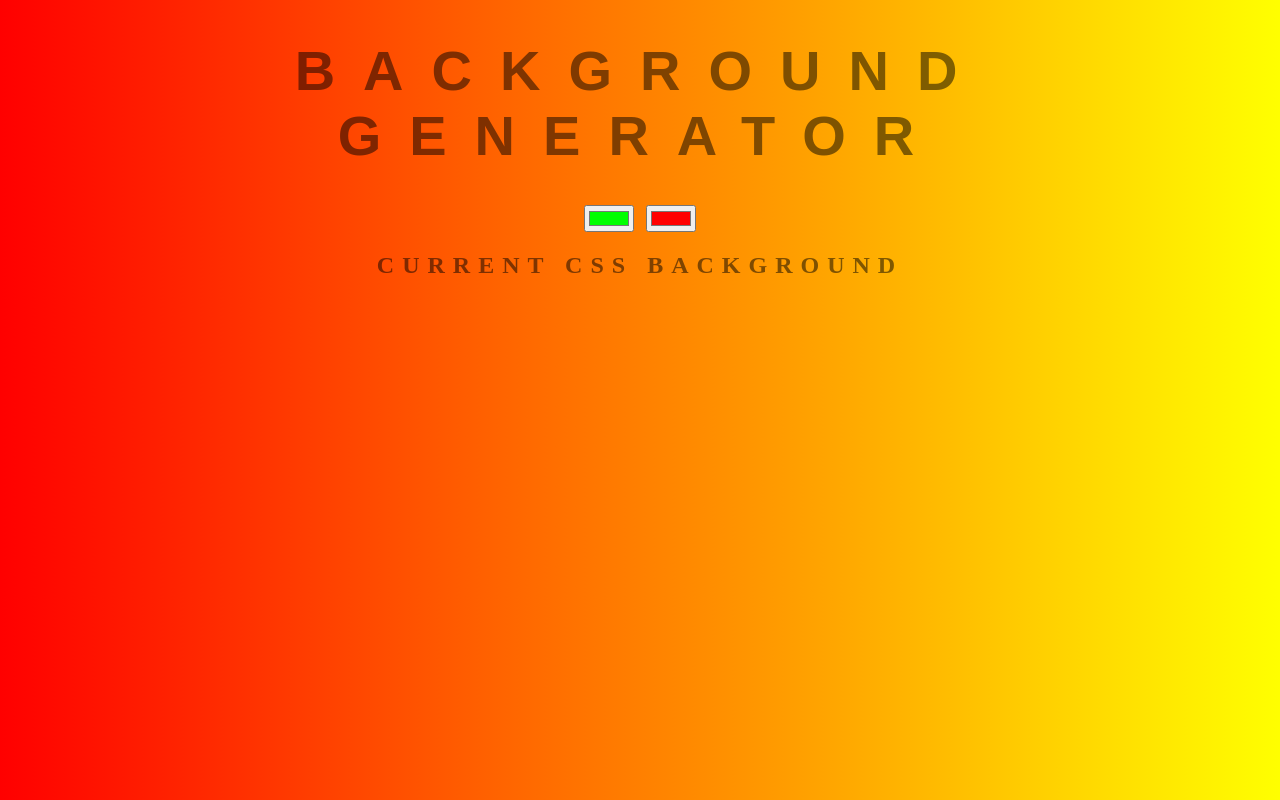
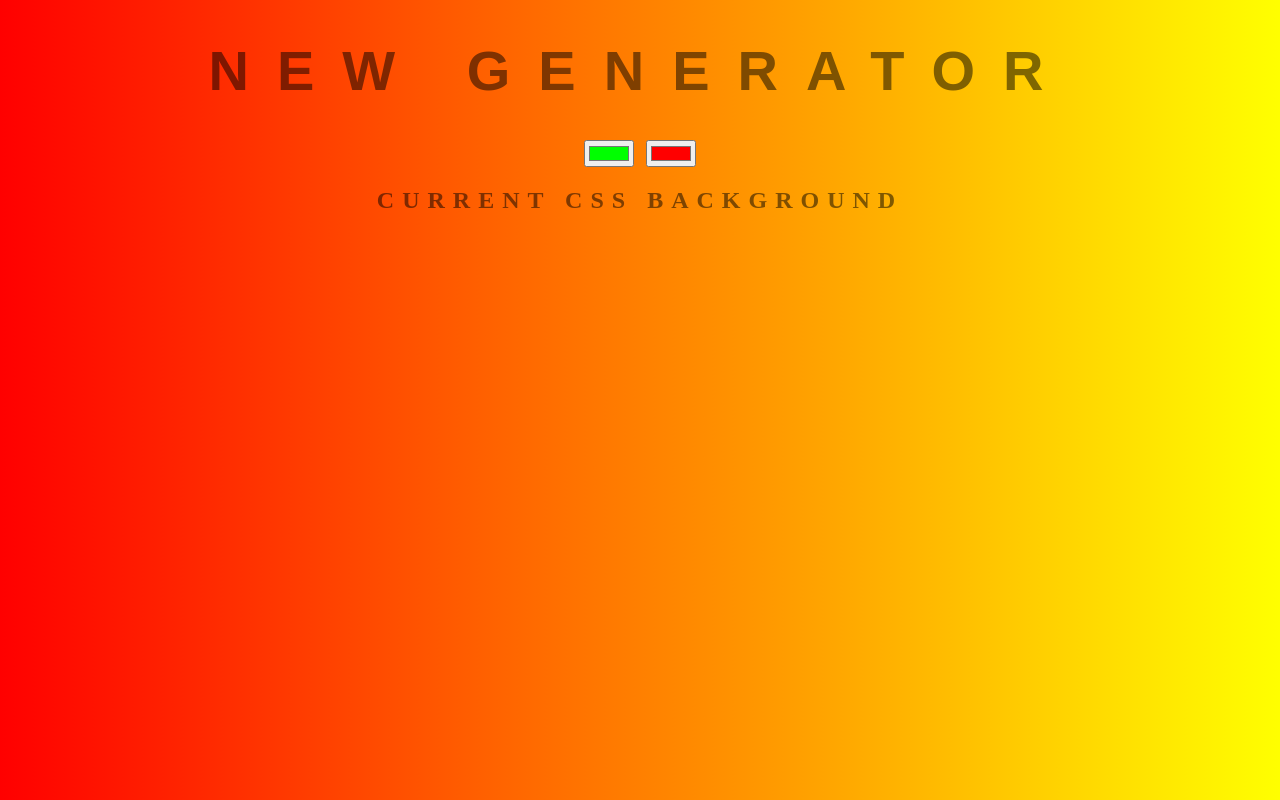
Before and after one commit to JoonhyeokChoi/background-generator, a plain HTML site: page index.html in a window 1280 px wide. Drawn offline with Linux system fonts and the light colour scheme.

Commit message:
Update index.html
Changing Title

```diff
--- a/index.html
+++ b/index.html
@@ -5,7 +5,7 @@
 	<link rel="stylesheet" type="text/css" href="style.css">
 </head>
 <body id="gradient">
-	<h1>Background Generator</h1>
+	<h1>New Generator</h1>
 	<input oninput="setGradient()" type="color" class="color1" name="color1" value="#00ff00">
 	<input oninput="setGradient()" type="color" class="color2" name="color2" value="#ff0000">
 	<h2>Current CSS Background</h2>
```
